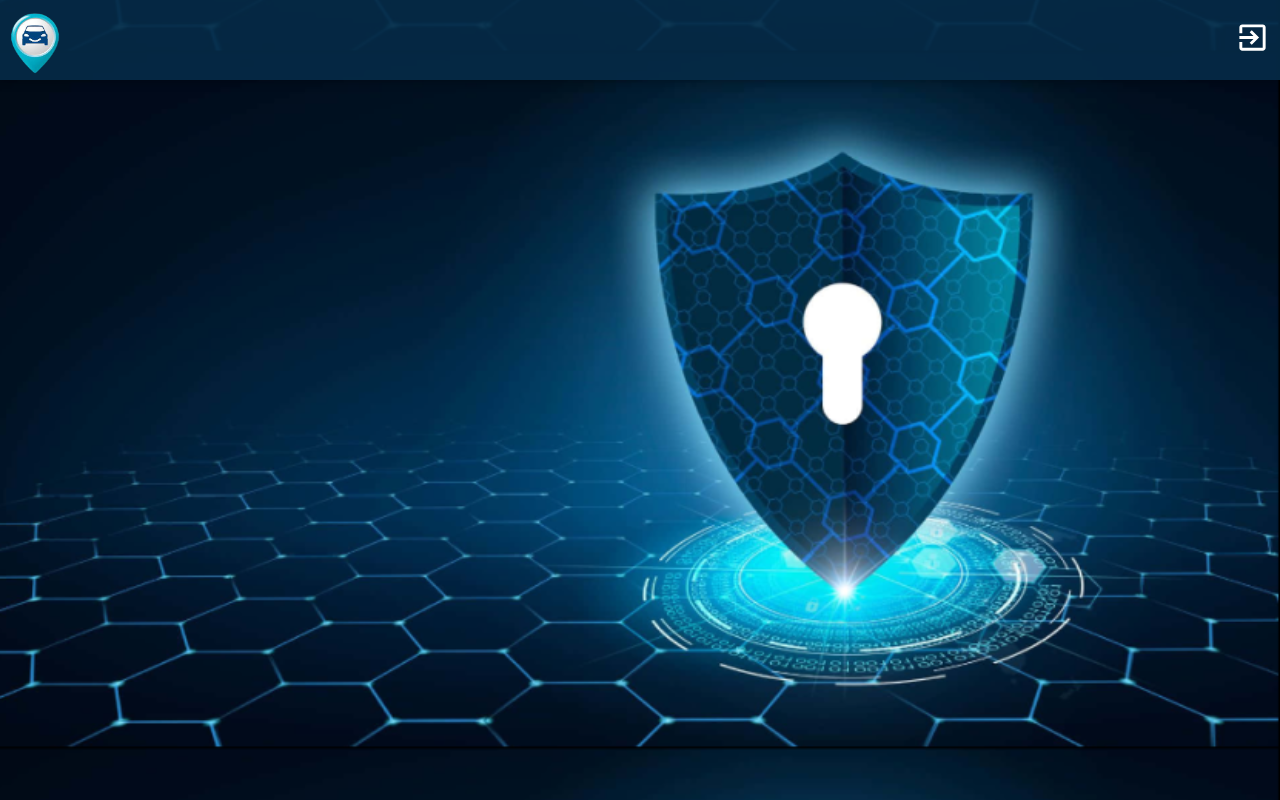
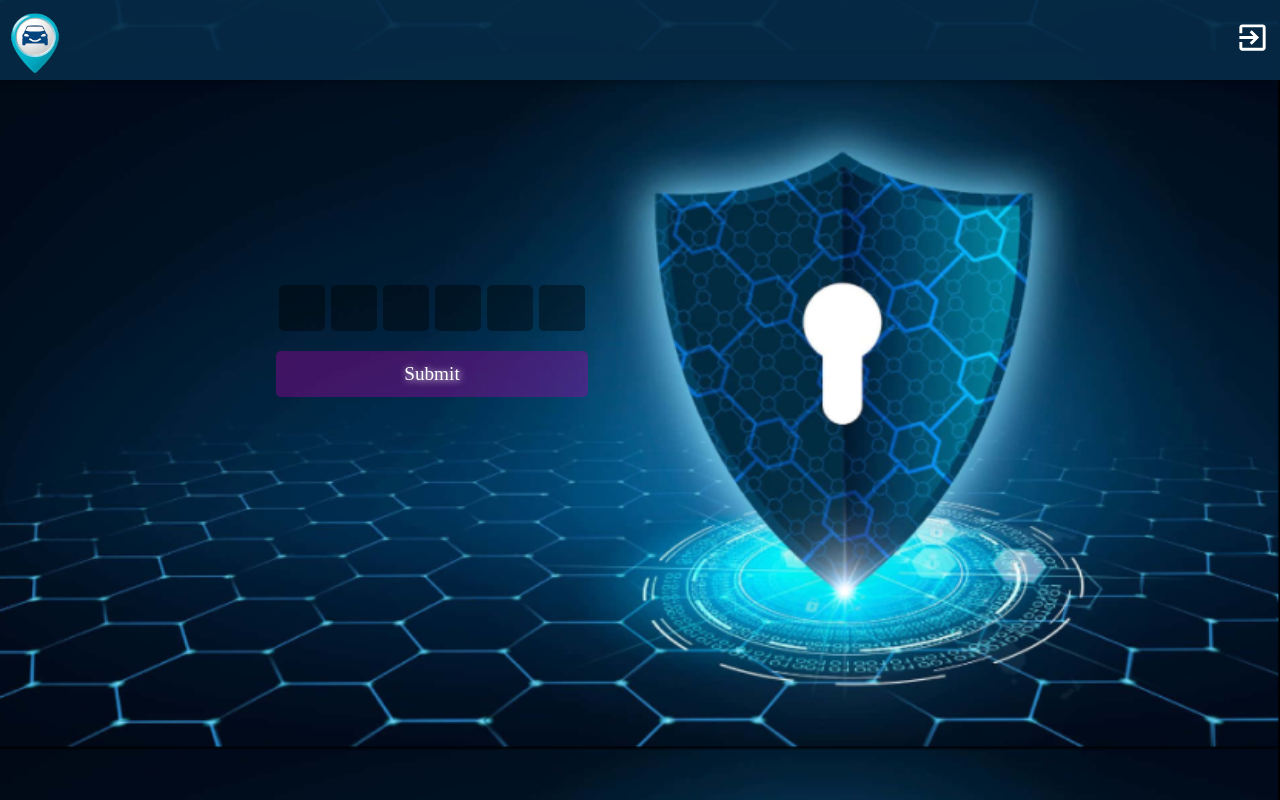
Before and after one commit to raghad-ns/smart-parking-ui, a React (Create React App) app: page /otp in a window 1280 px wide. Before the commit this address had no page. Built offline with nearby package versions, Linux system fonts and the light colour scheme.

Commit message:
wallet charging and transaction confirmation

```diff
--- a/src/App.tsx
+++ b/src/App.tsx
@@ -15,6 +15,8 @@ import UserProvider from './providers/user.provider';
 import EmailSimulator from './Pages/email-simulator/email-simulator.page';
 import RoleGuard from './components/core/role-guard/role-guard.component';
 import Header from './components/core/header/header';
+import OTPForm from './Pages/OTP/OTP.page';
+import OTPMessage from './Pages/otp-message/otp-message.page';
 function App() {
   return (
     <div className="App">
@@ -30,6 +32,8 @@ function App() {
               <Route path='/set-password' element={<SetPassword />} />
               <Route path='/info' element={<Info />} />
               <Route path='/email' element={<EmailSimulator />} />
+              <Route path='/otp-message' element={<OTPMessage />} />
+              <Route path='/otp' element={<OTPForm />} />
               <Route path='/parking-enrollment' element={<RoleGuard allowedRoles={["Manager", "Admin"]}><Parking /></RoleGuard>} />
               <Route path='/reflect-enrollment' element={<RoleGuard allowedRoles={['Admin']}><Reflect /></RoleGuard>} />
               <Route path='/charge-wallet' element={<Charge />} />
--- a/src/Pages/Charge-Recharge/charge-recharge.tsx
+++ b/src/Pages/Charge-Recharge/charge-recharge.tsx
@@ -3,21 +3,78 @@ import { InputAdornment } from "@mui/material";
 import {
   DirectionsCarFilledOutlined,
   LocalPhoneOutlined,
-  VpnKeyOutlined,
   PaidOutlined,
+  VisibilityOff,
+  RemoveRedEye,
 } from "@mui/icons-material";
 import "./charge.scss";
+import { validateInputs } from "../../utils/utils";
+import { chargeWallet } from "../../services/wallet.service";
+import { useNavigate } from "react-router-dom";
+import { decryptMessage, encryptMessage } from "../../utils/AESencryption.util";
 
 const Charge = () => {
-  const [carID, setCarId] = useState<string>("");
+  const [carId, setCarId] = useState<string>("");
   const [phone, setPhone] = useState<string>("");
   const [amount, setAmount] = useState<string>("");
   const [password, setPassword] = useState<string>("");
-  const handleCharge = () => {
-    console.log("Car ID: ", carID);
-    console.log("Phone: ", phone);
-    console.log("Amount: ", amount);
-    console.log("Password: ", password);
+  const [passwordVisibility, setPasswordVisibility] = useState<boolean>(false)
+  const navigate = useNavigate()
+
+  const handleCharge = async () => {
+    if (
+      validateInputs([
+        { value: carId, type: "carId" },
+        { value: password, type: "password" },
+        { value: amount, type: "number" },
+        { value: phone, type: "mobileNo" },
+      ])
+    ) {
+      try {
+        const transaction = await chargeWallet({
+          carId,
+          password,
+          mobileNo: phone,
+          amount: Number(amount),
+        });
+        if (transaction.state) {
+          window.alert("Transaction is valid, please check your phone, enter sent OTP");
+          sessionStorage.setItem(
+            "otp-code",
+            encryptMessage(
+              transaction.value.data?.OTP || "",
+              decryptMessage(
+                sessionStorage.getItem("sessionKey") || "",
+                process.env.REACT_APP_SECRET_KEY || ""
+              ) as string
+            ) as string
+          );
+          sessionStorage.setItem(
+            "transaction-id",
+            encryptMessage(
+              transaction.value.data?.ID || "",
+              decryptMessage(
+                sessionStorage.getItem("sessionKey") || "",
+                process.env.REACT_APP_SECRET_KEY || ""
+              ) as string
+            ) as string
+          );
+          navigate('/otp')
+          const newTab: Window = window.open("", "_blank") as Window;
+          newTab.location.href = "/otp-message";
+        } else {
+          window.alert("invalid credentials, please check your data");
+        }
+      } catch (error) {
+        window.alert("Something went wrong, please try again!");
+        setCarId("");
+        setPhone("");
+        setAmount("");
+        setPassword("");
+      }
+    } else {
+      window.alert("Invalid input format, please check it out!");
+    }
   };
   return (
     <div className="charge-page">
@@ -29,8 +86,8 @@ const Charge = () => {
         </span>
         <input
           type="text"
-          id="carID"
-          value={carID}
+          id="carId"
+          value={carId}
           onChange={(e) => setCarId(e.target.value)}
           placeholder="Car ID"
         />
@@ -66,11 +123,13 @@ const Charge = () => {
       <div className="input-group">
         <span>
           <InputAdornment position="start">
-            <VpnKeyOutlined className="icons" />
+            <button className="invisible" onClick={() => setPasswordVisibility(!passwordVisibility)}>
+              {passwordVisibility ? <VisibilityOff className="icons" /> : <RemoveRedEye className="icons" />}
+            </button>
           </InputAdornment>
         </span>
         <input
-          type="text"
+          type={passwordVisibility ? "text" : "password"}
           id="password"
           value={password}
           onChange={(e) => setPassword(e.target.value)}
--- /dev/null
+++ b/src/Pages/OTP/OTP.page.tsx
@@ -0,0 +1,46 @@
+import React from 'react'
+import './OTP.scss'
+import { confirmTransaction } from '../../services/wallet.service';
+
+const OTPForm = () => {
+    const [code, setCode] = React.useState<string[]>(['', '', '', '', '', '']);
+
+    const handleConfirmation = async () => {
+        const otp = code.join('')
+        const confirmation = await confirmTransaction(otp);
+        if (confirmation.state) {
+            confirmation.value.statusCode === 201
+                ? window.alert("Transaction completed successfully")
+                : window.alert("Incorrect code, transaction discarded!");
+        } else {
+            window.alert("Something went wrong, please try again!");
+        }
+    }
+
+    return (
+        <div className="otp-form-wrapper">
+            <div className="input-group">
+                {code.map((digit, index) => {
+                    return (<input
+                        key={index}
+                        style={{ width: '30px', padding: '12px 8px', textAlign: 'center', margin: '0px 3px' }}
+                        className='digit'
+                        type="text"
+                        value={digit}
+                        onChange={e => {
+                            setCode(oldCode =>
+                                oldCode.map((oldDigit, idx) =>
+                                    idx === index && /^\d$/.test(e.target.value[e.target.value.length - 1])
+                                        ? e.target.value[e.target.value.length - 1]
+                                        : oldDigit
+                                ))
+                        }}
+                    />)
+                })}
+            </div>
+            <button style={{ width: '100%' }} onClick={handleConfirmation}>Submit</button>
+        </div>
+    );
+}
+
+export default OTPForm
--- /dev/null
+++ b/src/Pages/OTP/OTP.scss
@@ -0,0 +1,45 @@
+.otp-form-wrapper {
+    display: flex;
+    flex-direction: column;
+    justify-content: center;
+    align-items: flex-start;
+    position: absolute;
+    top: 35%;
+    left: 20%;
+    width: fit-content;
+    height: max-content;
+    padding: 0 20px;
+    /* Adjust left padding to position the form to the left */
+
+    .input-group {
+        margin-top: 5px;
+        margin-bottom: 20px;
+        position: relative;
+        display: flex;
+        justify-content: flex-start;
+        flex-basis: 2%;
+
+        .digit {
+            width: 50px;
+            padding: 8px 8px;
+            border-radius: 5px;
+            border: none;
+            background-color: rgba(0, 0, 0, 0.4);
+            margin-bottom: 10px;
+            font-size: larger;
+
+            &::placeholder {
+                color: #ffffff;
+                font-family: "Montserrat";
+                font-style: normal;
+            }
+
+            &:not(:placeholder-shown) {
+                color: white;
+                font-family: "Montserrat";
+                font-style: normal;
+            }
+        }
+    }
+
+}
--- /dev/null
+++ b/src/Pages/otp-message/otp-message.page.tsx
@@ -0,0 +1,26 @@
+import React from 'react'
+import PopUp from '../../components/core/popup/popup.component'
+import { decryptMessage } from '../../utils/AESencryption.util';
+
+const OTPMessage = () => {
+    console.log('otp message page')
+    const otp = decryptMessage(
+        sessionStorage.getItem("otp-code") || "",
+        decryptMessage(
+            sessionStorage.getItem("sessionKey") || "",
+            process.env.REACT_APP_SECRET_KEY || ""
+        ) as string
+    ) as string;
+    sessionStorage.removeItem('otp-code')
+    return (
+        <div>
+            <PopUp>
+                <h1>Transaction code is:</h1>
+                <h1>{otp}</h1>
+                <h1>Enter this code to complete your transaction.</h1>
+            </PopUp>
+        </div>
+    )
+}
+
+export default OTPMessage
--- /dev/null
+++ b/src/services/wallet.service.ts
@@ -0,0 +1,77 @@
+import { decryptMessage } from "../utils/AESencryption.util";
+
+interface ITransaction {
+  carId: string;
+  mobileNo: string;
+  password: string;
+  amount: number;
+}
+export const chargeWallet = (transaction: ITransaction) => {
+  const token = decryptMessage(
+    sessionStorage.getItem("token") || "",
+    decryptMessage(
+      sessionStorage.getItem("sessionKey") || "",
+      process.env.REACT_APP_SECRET_KEY || ""
+    ) as string
+  ) as string;
+  return fetch(`${process.env.REACT_APP_SERVER_URL}/charge/`, {
+    method: "POST",
+    headers: {
+      "Content-Type": "application/json",
+      Authorization: token || "",
+    },
+    body: JSON.stringify(transaction),
+  })
+    .then(async (response) => {
+      try {
+        return { state: response.status !== 500, value: await response.json() };
+      } catch (error) {
+        console.error(error);
+        return { state: false, value: {} };
+      }
+    })
+    .catch((error) => {
+      console.error(error.message);
+      return { state: false, value: {} };
+    });
+};
+
+export const confirmTransaction = (OTP: string) => {
+  const token = decryptMessage(
+    sessionStorage.getItem("token") || "",
+    decryptMessage(
+      sessionStorage.getItem("sessionKey") || "",
+      process.env.REACT_APP_SECRET_KEY || ""
+    ) as string
+  ) as string;
+  const transactionId = decryptMessage(
+    sessionStorage.getItem("transaction-id") || "",
+    decryptMessage(
+      sessionStorage.getItem("sessionKey") || "",
+      process.env.REACT_APP_SECRET_KEY || ""
+    ) as string
+  ) as string;
+  return fetch(
+    `${process.env.REACT_APP_SERVER_URL}/charge/confirm/${transactionId}`,
+    {
+      method: "POST",
+      headers: {
+        "Content-Type": "application/json",
+        Authorization: token || "",
+      },
+      body: JSON.stringify({ OTP }),
+    }
+  )
+    .then(async (response) => {
+      try {
+        return { state: response.status !== 500, value: await response.json() };
+      } catch (error) {
+        console.error(error);
+        return { state: false, value: {} };
+      }
+    })
+    .catch((error) => {
+      console.error(error.message);
+      return { state: false, value: {} };
+    });
+};
```
